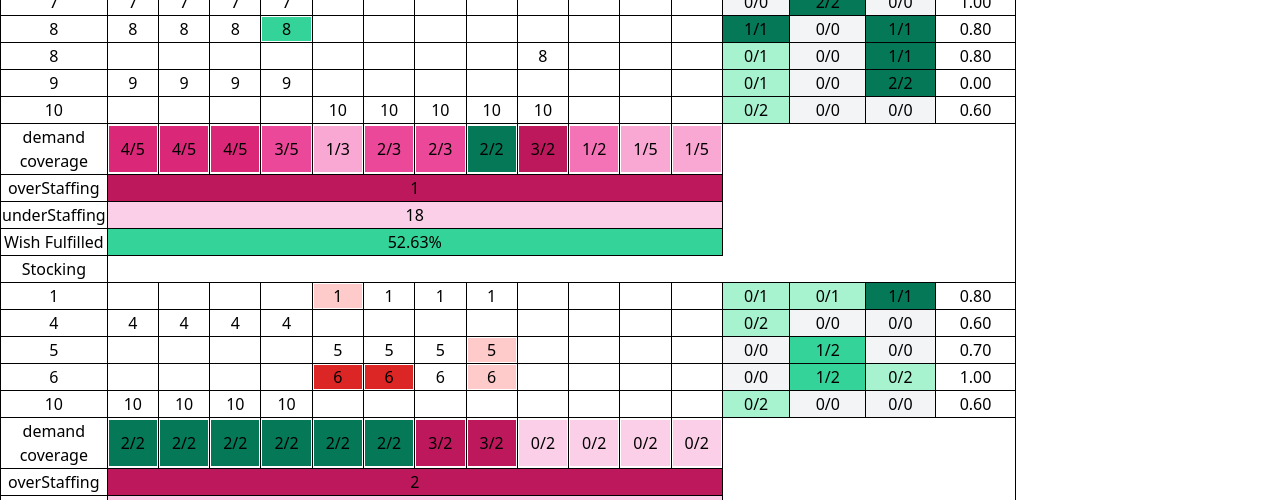
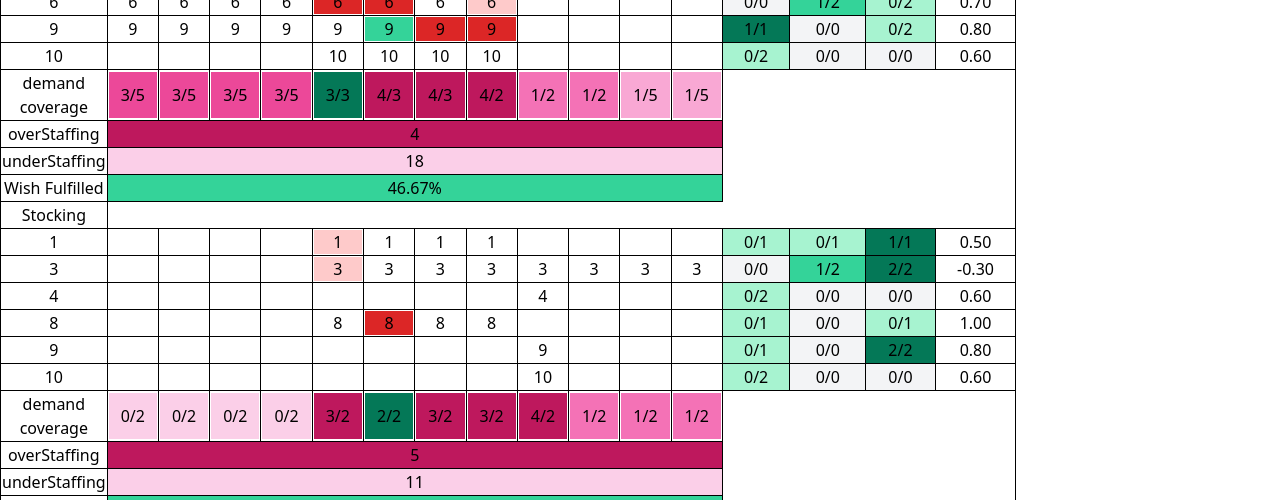
Before and after one commit to ragu1257/Genetic-Algorithm, a Vue app: page / in a window 1280 px wide. Shown: the part 300-800 px from the top of the page. Built offline with nearby package versions, Linux system fonts and the light colour scheme.

Commit message:
ep power in this approach

```diff
--- a/src/algorithm/dna.ts
+++ b/src/algorithm/dna.ts
@@ -342,7 +342,7 @@ class DNA {
 
 
                 // console.log("clonedEmployee", stuffingOutcome.clonedEmployee);
-                for(let k=0;k<stuffingOutcome.clonedEmployee.length;k++){
+                for (let k = 0; k < stuffingOutcome.clonedEmployee.length; k++) {
                     let positive = 0
                     let negative = 0
                     let absence = 0
@@ -357,7 +357,7 @@ class DNA {
                         stuffingOutcome.clonedEmployee[k].timeRange.includes(item) ? absence++ : absence
                     });
                     score = positive + negative + absence;
-                     scoreEmpIdSequence.push({empId: stuffingOutcome.clonedEmployee[k].empId, score: score})
+                    scoreEmpIdSequence.push({ empId: stuffingOutcome.clonedEmployee[k].empId, score: score })
 
                 }
 
@@ -383,29 +383,36 @@ class DNA {
                 // console.log("step 6 updated the ep powers and set to last emp info", lastEmployeeInfo);
                 // set_ep_power(updated_emp)
             } else {
+                // console.log("lastEmployeeInfo before", lastEmployeeInfo);
+                let beforelastEmployeeInfo = lastEmployeeInfo
+                let stuffingOutcome = timetable(this.genes[i], lastEmployeeInfo, i + 1)
+                let updated_emp_day_next = empPower(this.genes[i])
+                // console.log("stuffingOutcome.clonedEmployee", stuffingOutcome.clonedEmployee);
 
-                let stuffingOutcome = timetable(this.genes[i], lastEmployeeInfo, i + 1)
+                // console.log("lastEmployeeInfo after", lastEmployeeInfo, updated_emp_day_next);
 
                 // console.log("clonedEmployee second", stuffingOutcome.clonedEmployee);
-                for(let k=0;k<stuffingOutcome.clonedEmployee.length;k++){
+                for (let l = 0; l < beforelastEmployeeInfo.length; l++) {
+                    for (let k = 0; k < updated_emp_day_next.length; k++) {
+                        if (beforelastEmployeeInfo[l].empId == updated_emp_day_next[k].empId) {
                             let positive = 0
                             let negative = 0
                             let absence = 0
                             let score = 0
-                    stuffingOutcome.clonedEmployee[k].positiveWish.forEach((item: any) => {
-                        !stuffingOutcome.clonedEmployee[k].timeRange.includes(item) ? positive++ : positive
+                            updated_emp_day_next[k].positiveWish!.forEach((item: any) => {
+                                !updated_emp_day_next[k].timeRange!.includes(item) ? positive++ : positive
                             });
-                    stuffingOutcome.clonedEmployee[k].negativeWish.forEach((item: any) => {
-                        stuffingOutcome.clonedEmployee[k].timeRange.includes(item) ? negative++ : negative
+                            updated_emp_day_next[k].negativeWish!.forEach((item: any) => {
+                                updated_emp_day_next[k].timeRange!.includes(item) ? negative++ : negative
                             });
-                    stuffingOutcome.clonedEmployee[k].absenceRange.forEach((item: any) => {
-                        stuffingOutcome.clonedEmployee[k].timeRange.includes(item) ? absence++ : absence
+                            updated_emp_day_next[k].absenceRange!.forEach((item: any) => {
+                                updated_emp_day_next[k].timeRange!.includes(item) ? absence++ : absence
                             });
-                     score = positive + negative + absence;
-                     scoreEmpIdSequence.push({empId: stuffingOutcome.clonedEmployee[k].empId, score: score})
-
+                            score = (positive + negative + absence) * (beforelastEmployeeInfo[l].empPower! * 10);
+                            scoreEmpIdSequence.push({ empId: updated_emp_day_next[k].empId, score: score })
                         }
-
+                    }
+                }
 
 
 
--- a/src/algorithm/task.ts
+++ b/src/algorithm/task.ts
@@ -6,8 +6,8 @@ import { employee } from "./interface"
 import { empPower } from "./empPower"
 
 function createPopulation(task_day: number) {
-  const pop_size: number =100;
-  const population_number = 50;
+  const pop_size: number =4;
+  const population_number = 3;
 
   const pop = new Population(pop_size, task_day);
   let generattion_array: number[] = []
```
Lines whose indentation alone changed are shown as unchanged.
